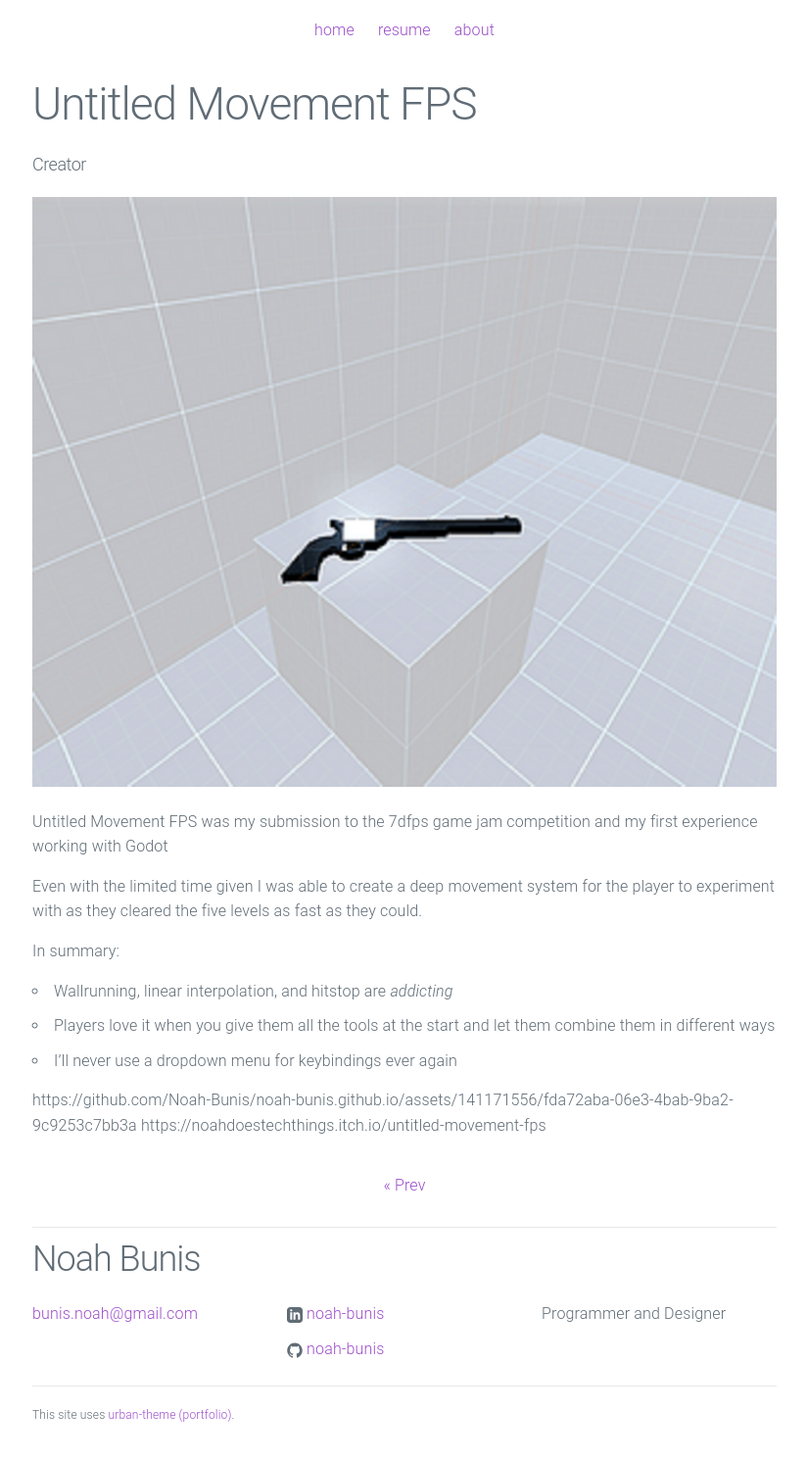
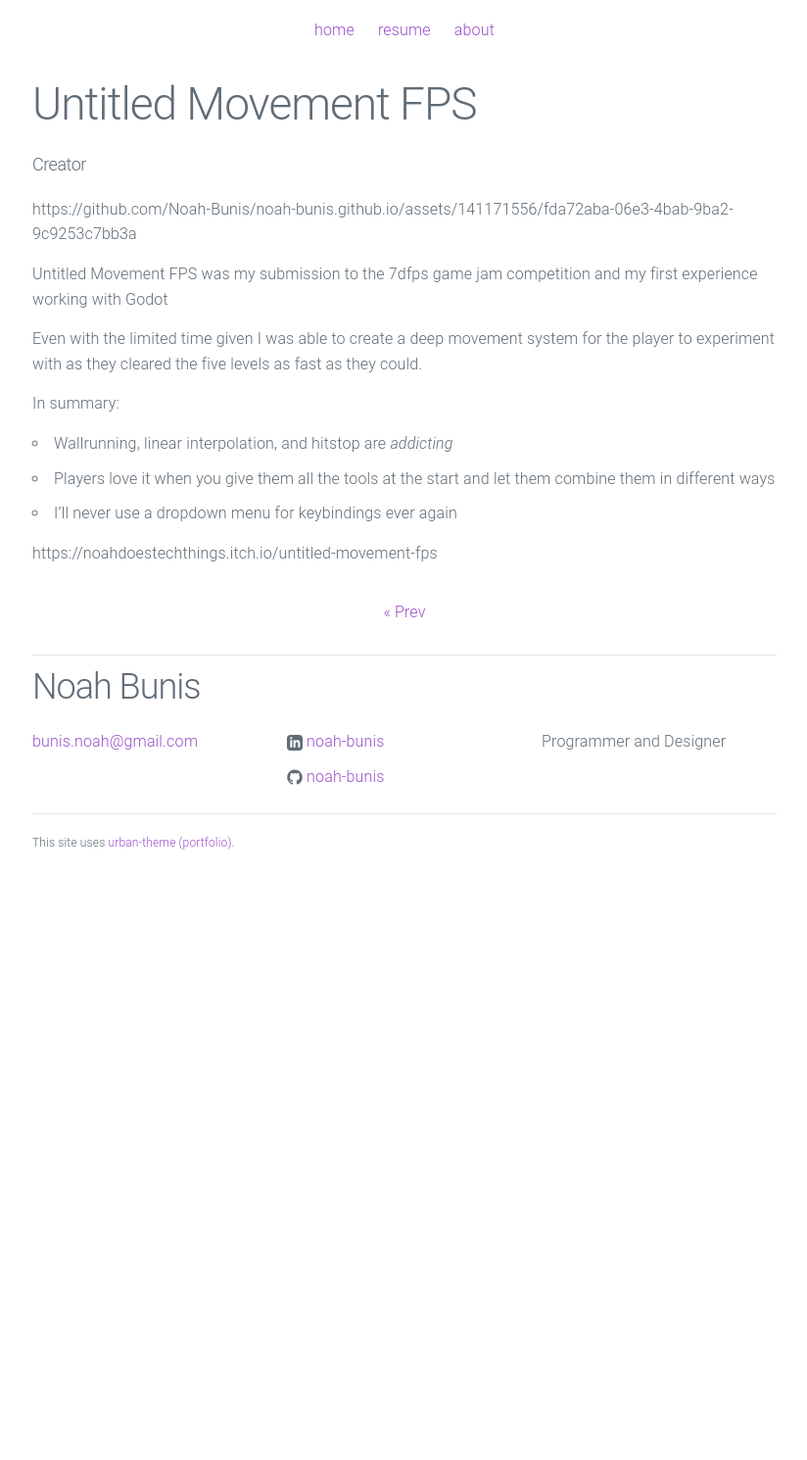
Before and after one commit to Noah-Bunis/noah-bunis.github.io, a Jekyll site: the page built from _posts/2022-12-18-untitled-movement-fps.md, in a window 1280 px wide. Shown: the whole page at 98% size, without its empty margins (227-1051 px from the left). Built offline with Jekyll 4.4.1, drawn with Linux system fonts in a browser that asks for light colours; after the commit the page ends 905 px from its top, so only the background shows below that.

Commit message:
Update 2022-12-18-untitled-movement-fps.md

```diff
--- a/_posts/2022-12-18-untitled-movement-fps.md
+++ b/_posts/2022-12-18-untitled-movement-fps.md
@@ -5,7 +5,7 @@ summary: "Creator"
 preview: /assets/UMFPS.png
 ---
 
-![Picture 1](/assets/UMFPS.png)
+https://github.com/Noah-Bunis/noah-bunis.github.io/assets/141171556/fda72aba-06e3-4bab-9ba2-9c9253c7bb3a
 
 Untitled Movement FPS was my submission to the 7dfps game jam competition and my first experience working with Godot
 
@@ -16,5 +16,4 @@ In summary:
 - Players love it when you give them all the tools at the start and let them combine them in different ways
 - I'll never use a dropdown menu for keybindings ever again
 
-https://github.com/Noah-Bunis/noah-bunis.github.io/assets/141171556/fda72aba-06e3-4bab-9ba2-9c9253c7bb3a
 https://noahdoestechthings.itch.io/untitled-movement-fps
```
